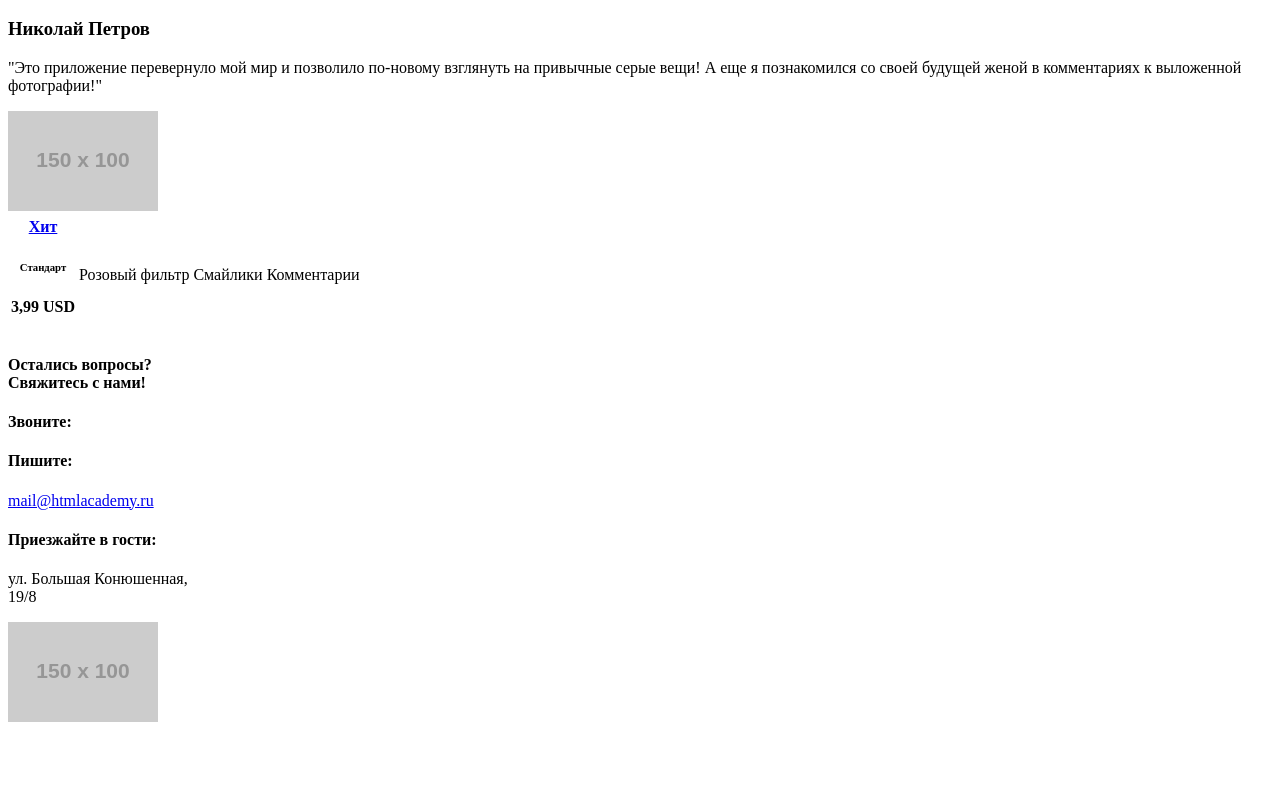
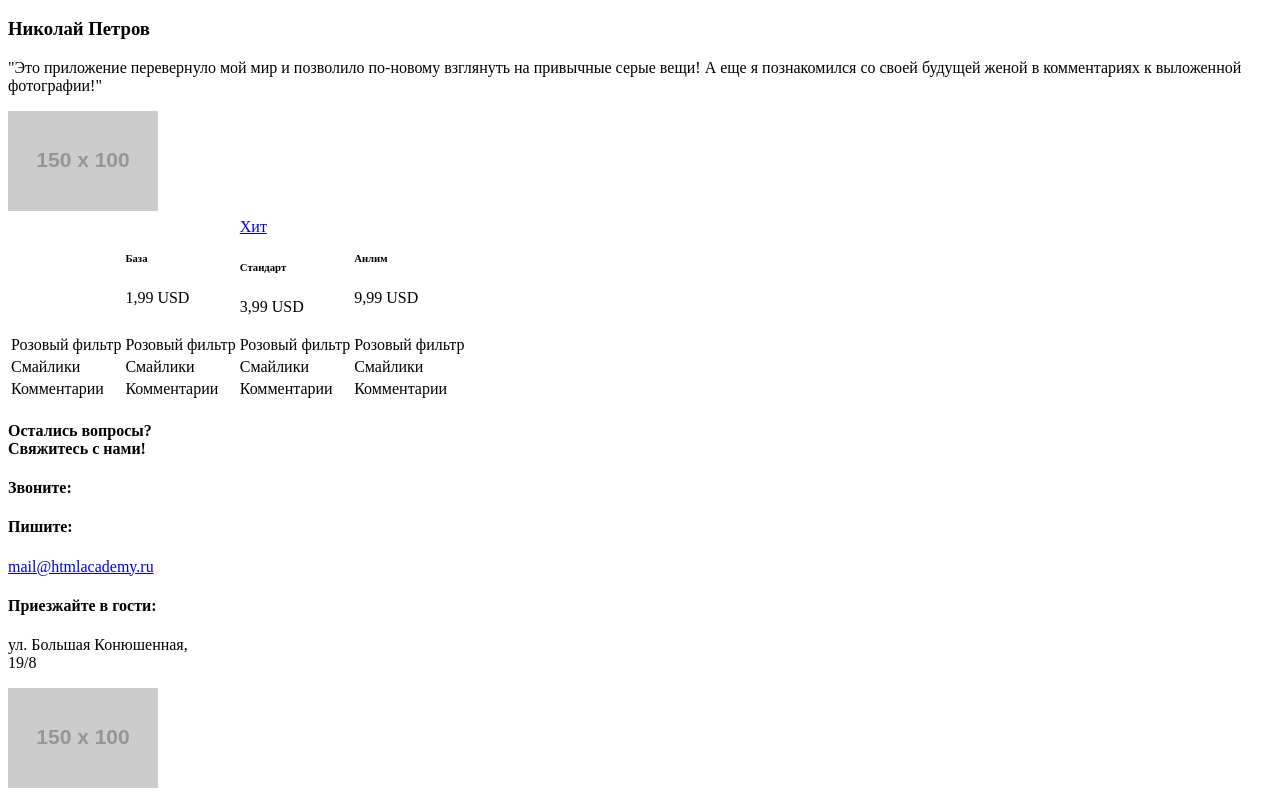
Before and after one commit to aic513/40055-pink, a website: page html/index.html in a window 1280 px wide. Shown: the part 886-1686 px from the top of the page. Before the commit the page ends 1620 px from the top, so only its background shows below. Drawn offline with Linux system fonts and the light colour scheme; placeholder pictures from the web are drawn by us.

Commit message:
Исправил таблицу в index.html

```diff
--- a/html/index.html
+++ b/html/index.html
@@ -33,9 +33,9 @@
             <div class="header__download">
                 <a class="btn header__download-btn" href="#">Скачать приложение</a>
                 <div class="header__logotypes-block">
-                    <a class="header__apple-img" href="#" title="Apple">Apple</a>
-                    <a class="header__android-img" href="#" title="Android">Android</a>
-                    <a class="header__windows-img" href="#" title="Window">Windows</a>
+                    <a class="header__apple-img" href="#">Apple</a>
+                    <a class="header__android-img" href="#">Android</a>
+                    <a class="header__windows-img" href="#">Windows</a>
                 </div>
                 <div class="header__phone-types">Доступно для IPhone, IPad, Android, Windows Phone, OS X, Windows 8</div>
             </div>
@@ -96,15 +96,41 @@
             </div>
             <!-- markup slider price -->
             <section class="price-slider">
-                <table class="price-slider">
-                    <th class="price-slide__standart">
-                        <a class="price__label--hit" href="#">Хит</a>
-                        <h6 class="price__col-title">Стандарт</h6>
-                        <p class="price__col-text">3,99 USD</p>
-                    </th>
-                    <td class="price-slider__td">Розовый фильтр</td>
-                    <td class="price-slider__td">Смайлики</td>
-                    <td class="price-slider__td">Комментарии</td>
+                <table class="price-slider__table">
+                    <tr>
+                        <td></td>
+                        <td class="price-slide__base">
+                            <h6 class="price-slider__col-title">База</h6>
+                            <p class="price-slider__col-text">1,99 USD</p>
+                        </td>
+                        <td class="price-slide__standart">
+                            <a class="price__label--hit" href="#">Хит</a>
+                            <h6 class="price__col-title">Стандарт</h6>
+                            <p class="price__col-text">3,99 USD</p>
+                        </td>
+                        <td class="price-slide__anlim">
+                            <h6 class="price-slider__col-title">Анлим</h6>
+                            <p class="price-slider__col-text">9,99 USD</p>
+                        </td>
+                    </tr>
+                    <tr>
+                        <td class="price__td">Розовый фильтр</td>
+                        <td class="price__td">Розовый фильтр</td>
+                        <td class="price__td">Розовый фильтр</td>
+                        <td class="price__td">Розовый фильтр</td>
+                    </tr>
+                    <tr>
+                        <td class="price__td">Смайлики</td>
+                        <td class="price__td">Смайлики</td>
+                        <td class="price__td">Смайлики</td>
+                        <td class="price__td">Смайлики</td>
+                    </tr>
+                    <tr>
+                        <td class="price__td">Комментарии</td>
+                        <td class="price__td">Комментарии</td>
+                        <td class="price__td">Комментарии</td>
+                        <td class="price__td">Комментарии</td>
+                    </tr>
                 </table>
                 <div class="toggle toggle__price-slider">
                     <a href="#" class="toggle__btn"></a>
```
